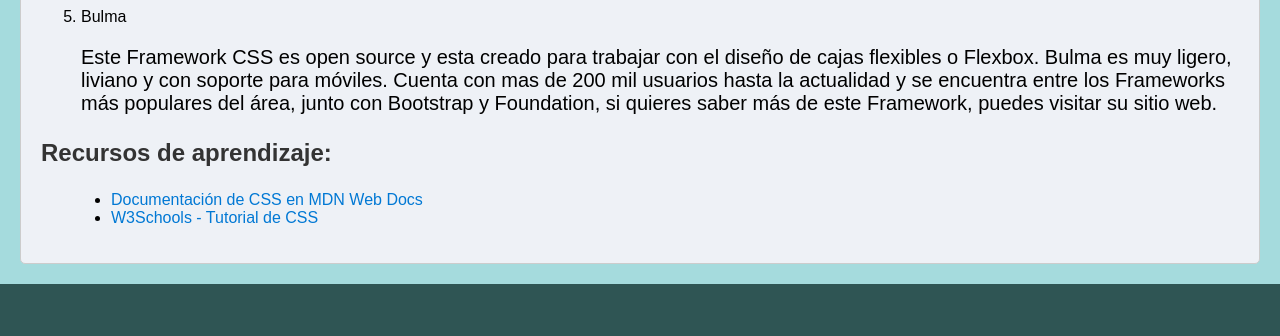
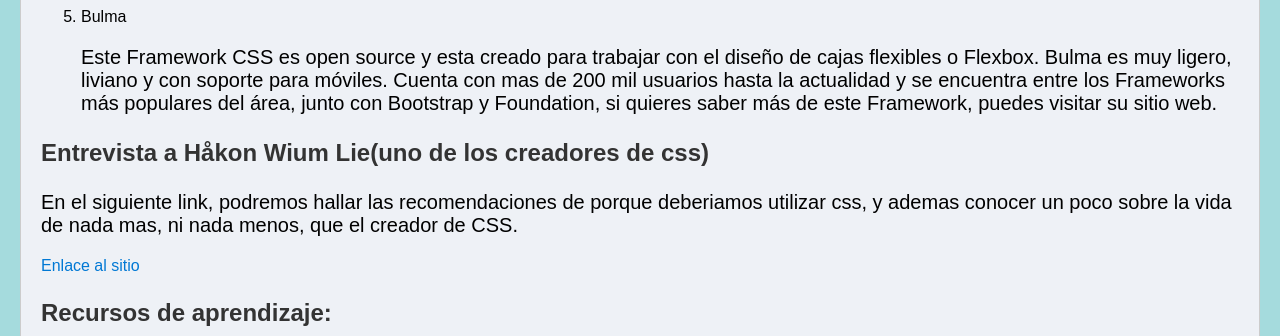
Before and after one commit to crimanvel/CodeStart, a plain HTML site: page pages/corbalan.html in a window 1280 px wide. Shown: the part 2738-3074 px from the top of the page. Drawn offline with Linux system fonts and the light colour scheme; files whose address does not match are found by name.

Commit message:
agrego entrevista de CSS

```diff
--- a/pages/corbalan.html
+++ b/pages/corbalan.html
@@ -275,6 +275,11 @@
             </ol>
 
 
+            <h3>Entrevista a Håkon Wium Lie(uno de los creadores de css)</h3>
+            <p>En el siguiente link, podremos hallar las recomendaciones de porque deberiamos utilizar css, y ademas conocer un poco sobre la vida de nada mas, ni nada menos, que el creador de CSS. </p>
+            <a href="https://hackernoon.com/es/una-entrevista-con-css-creator-hakon-wium-lie">Enlace al sitio</a>
+
+
 
 
             <h3>Recursos de aprendizaje:</h3>
@@ -282,6 +287,7 @@
                 <li><a href="https://developer.mozilla.org/es/docs/Web/CSS" target="_blank">Documentación de CSS en MDN Web Docs</a></li>
                 <li><a href="https://www.w3schools.com/css/" target="_blank">W3Schools - Tutorial de CSS</a></li>
             </ul>
+
 
 
 
```
